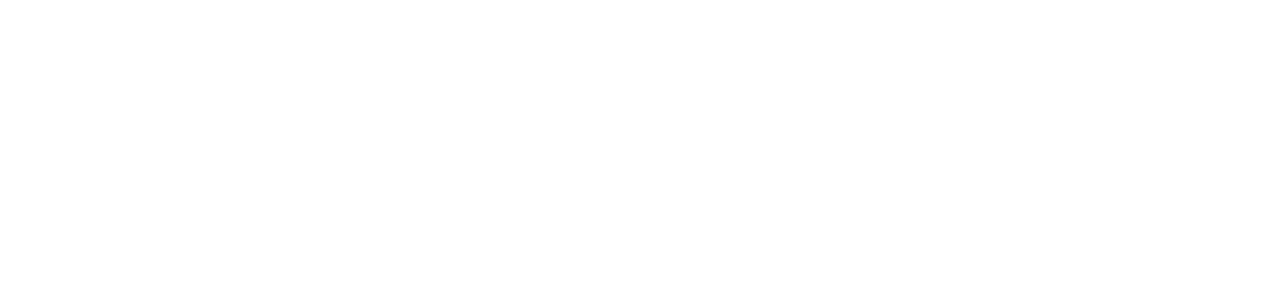
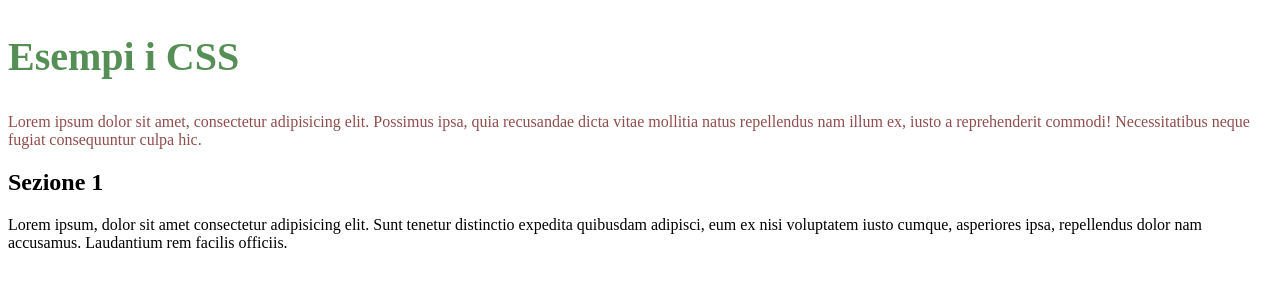
Before and after one commit to classe-47/esempi-css, a plain HTML site: page index.html in a window 1280 px wide. Drawn offline with Linux system fonts and the light colour scheme.

Commit message:
primi esempi con classi e id

```diff
--- a/css/style.css
+++ b/css/style.css
@@ -0,0 +1,8 @@
+.testo-rosso {
+    color: rgba(105, 11, 11, 0.733)
+}
+
+#titolo {
+    font-size: 40px;
+    color: rgb(86, 143, 86);
+}
--- a/index.html
+++ b/index.html
@@ -9,5 +9,14 @@
 </head>
 <body>
 
+    <h2 id="titolo">Esempi i CSS</h2>
+
+    <p class="testo-rosso">Lorem ipsum dolor sit amet, consectetur adipisicing elit. Possimus ipsa, quia recusandae dicta vitae mollitia natus repellendus nam illum ex, iusto a reprehenderit commodi! Necessitatibus neque fugiat consequuntur culpa hic.</p>
+
+    <h2>Sezione 1</h2>
+
+    <p>Lorem ipsum, dolor sit amet consectetur adipisicing elit. Sunt tenetur distinctio expedita quibusdam adipisci, eum ex nisi voluptatem iusto cumque, asperiores ipsa, repellendus dolor nam accusamus. Laudantium rem facilis officiis.
+    </p>
+
 </body>
 </html>
```
